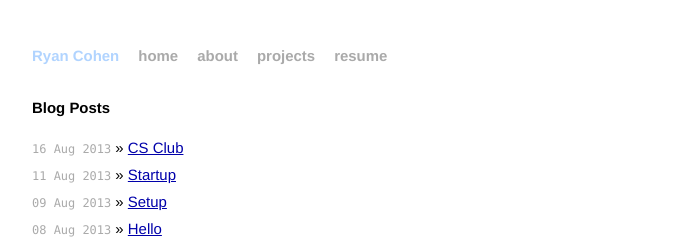
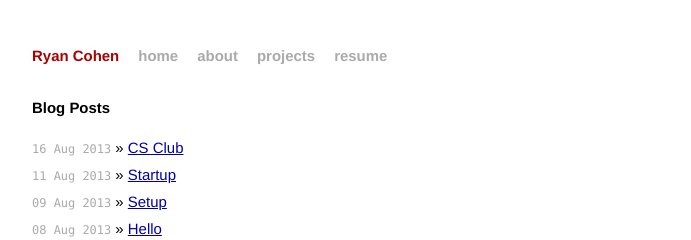
Before and after one commit to imryan/imryan.github.io, a Jekyll site: the page built from index.html, in a window 1280 px wide. Shown: the top 240 px of the page, without its empty margins (294-985 px from the left). Built offline with Jekyll 4.4.1, drawn with Linux system fonts in a browser that asks for light colours; Markdown is read by kramdown in place of the engine named in the settings.

Commit message:
Reverted header color

```diff
--- a/css/main.css
+++ b/css/main.css
@@ -74,8 +74,7 @@ ul.posts span {
 }
 
 .site .header h1.title a {
-  /*color: #a00;*/
-  color: #b1d4ff;
+  color: #a00;
 }
 
 .site .header h1.title a:hover {
```
